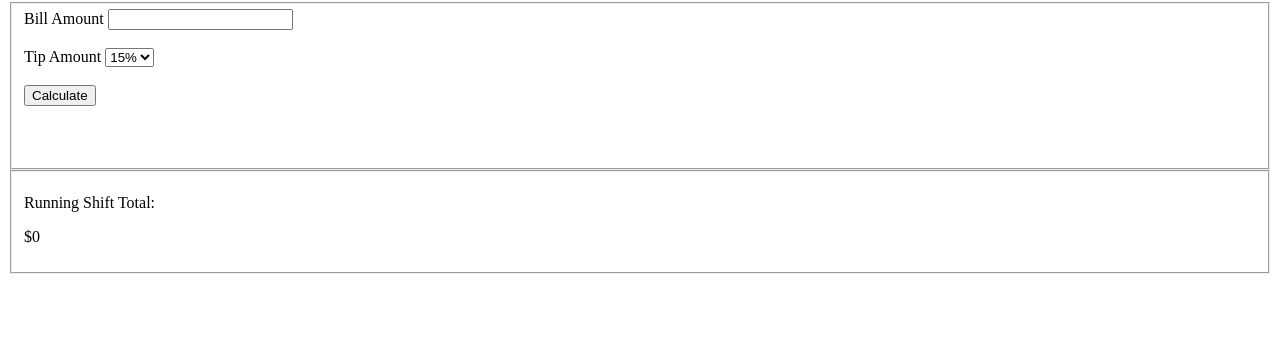
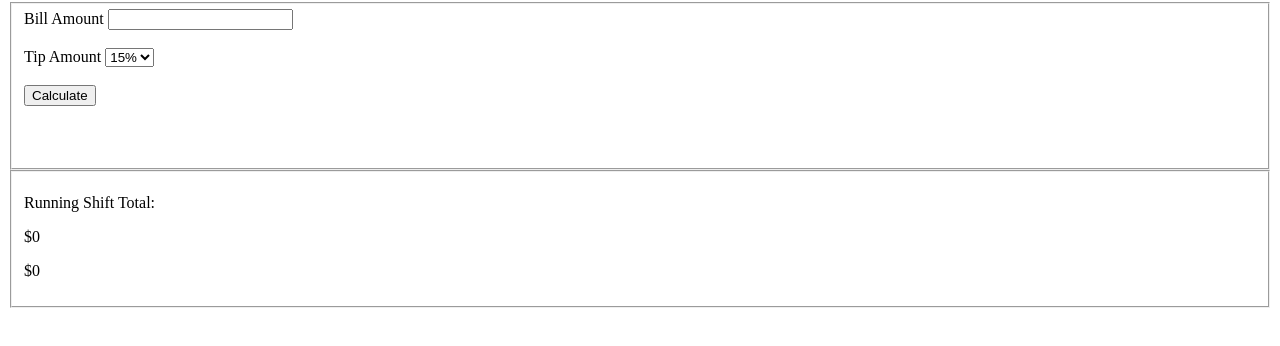
Before and after one commit to nola4211/Tip_Calculator, a plain HTML site: page index.html in a window 1280 px wide. Shown: the part 78-424 px from the top of the page. Drawn offline with Linux system fonts and the light colour scheme.

Commit message:
Add SavedTotal paragraph to index.html

```diff
--- a/index.html
+++ b/index.html
@@ -33,6 +33,7 @@
     <fieldset>
     <p>Running Shift Total:</p>
     <p id="RunTotal"> $0 </p>
+    <p id="SavedTotal"> $0 </p>
     </fieldset>
 
     <script>
```
